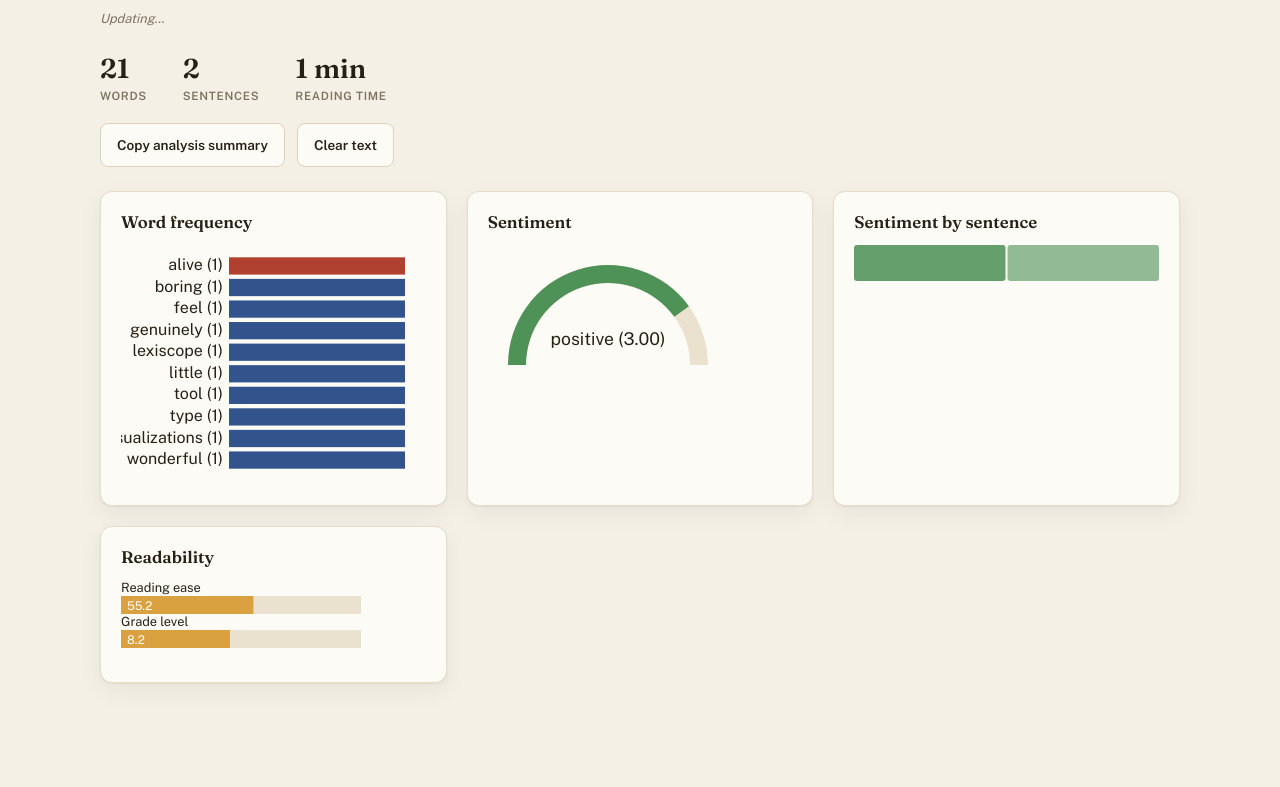
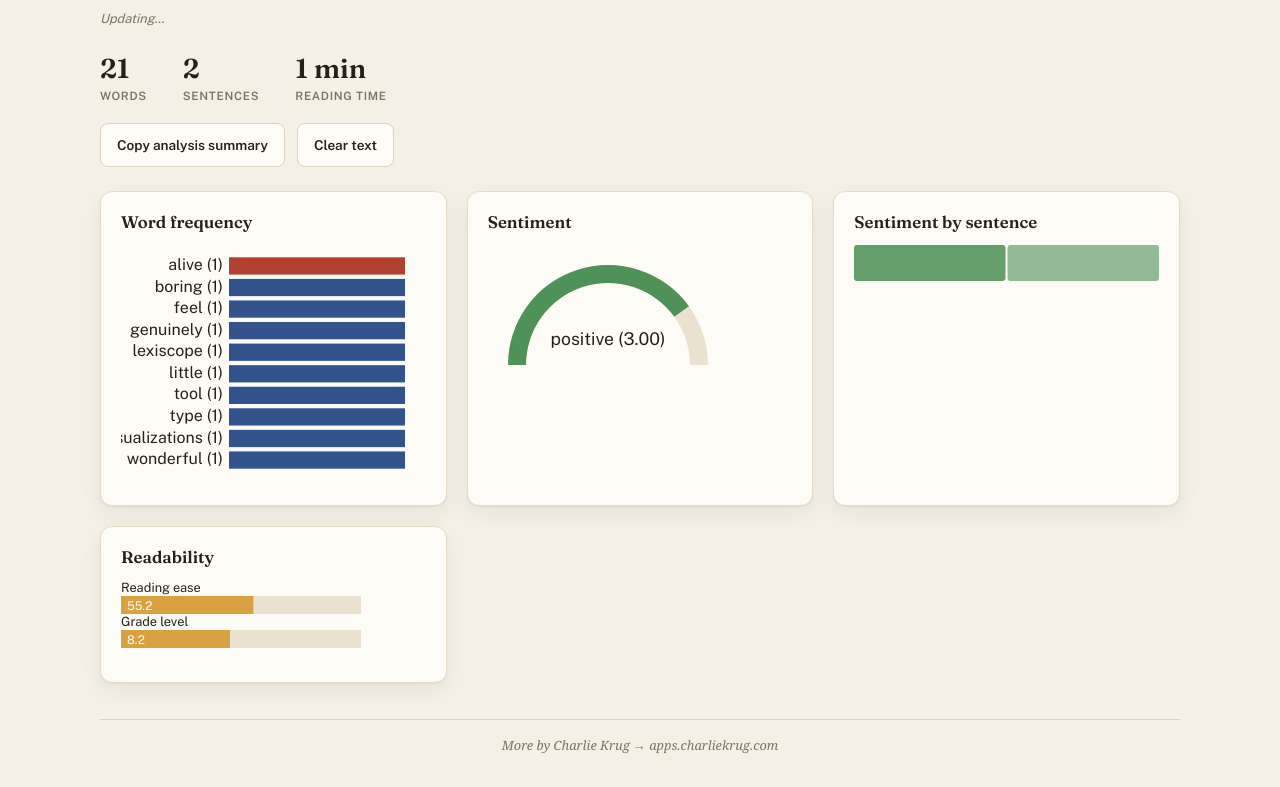
Before and after one commit to ctkrug/lexiscope, a website built with Vite: page index.html in a window 1280 px wide. Shown: the part 500-1287 px from the top of the page. Before the commit the page ends 1215 px from the top, so only its background shows below. Built offline with nearby package versions, Linux system fonts and the light colour scheme.

Commit message:
Add showcase link to README and app footer

```diff
--- a/index.html
+++ b/index.html
@@ -90,6 +90,11 @@
           <svg id="readability-panel"></svg>
         </div>
       </section>
+      <footer id="site-footer">
+        <a href="https://apps.charliekrug.com" target="_blank" rel="noopener"
+          >More by Charlie Krug &rarr; apps.charliekrug.com</a
+        >
+      </footer>
     </main>
     <script type="module" src="./src/main.ts"></script>
   </body>
--- a/src/style.css
+++ b/src/style.css
@@ -359,6 +359,28 @@ header .tagline {
   fill: #fff;
 }
 
+/* ---------- colophon ---------- */
+
+#site-footer {
+  margin-top: 2.25rem;
+  padding-top: 1rem;
+  border-top: 1px solid var(--border);
+  text-align: center;
+  font-size: 0.8rem;
+}
+
+#site-footer a {
+  color: var(--muted);
+  font-family: var(--font-serif);
+  font-style: italic;
+  text-decoration: none;
+  transition: color var(--speed-ui) ease-out;
+}
+
+#site-footer a:hover {
+  color: var(--accent);
+}
+
 /* ---------- responsive ---------- */
 
 @media (max-width: 600px) {
```
Also changed, not shown: README.md.
